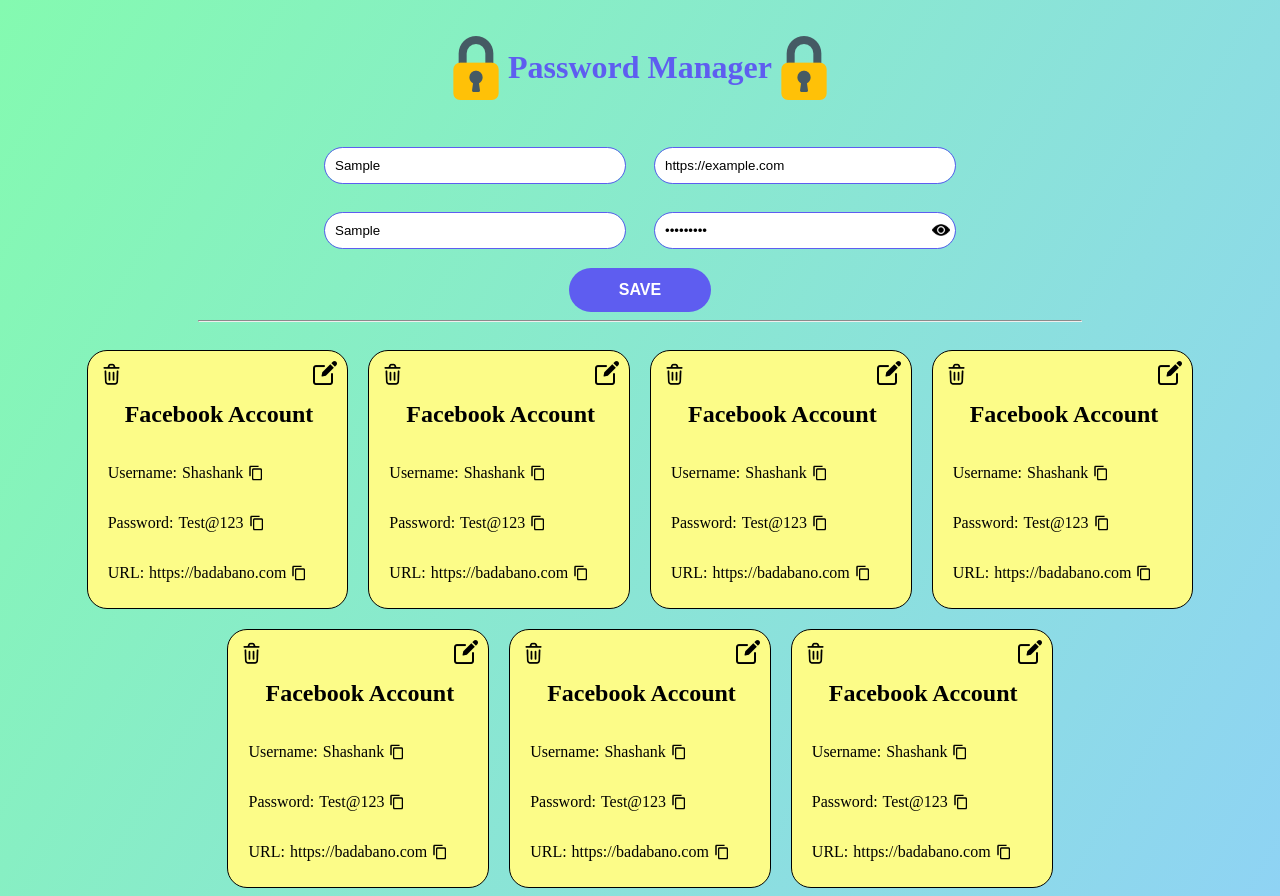
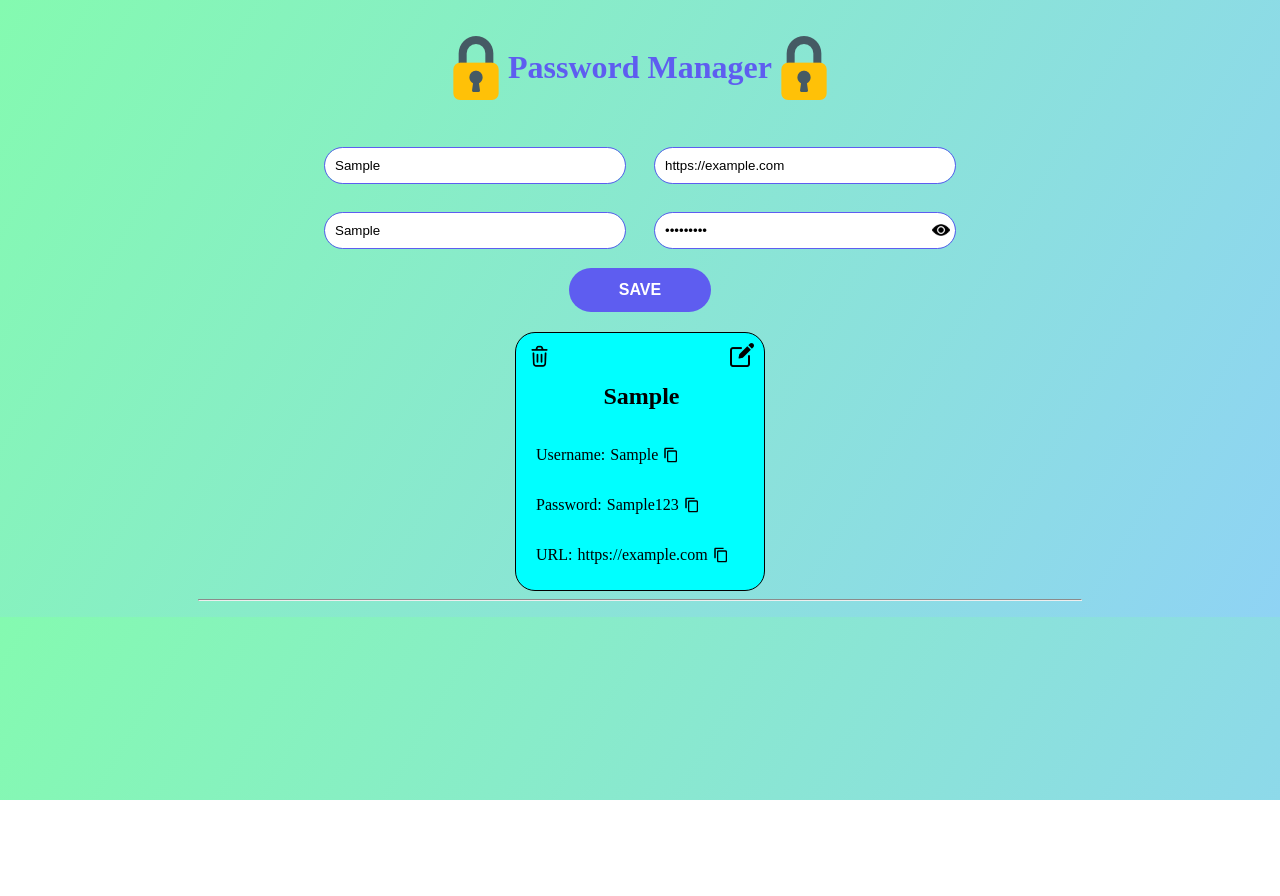
Before and after one commit to Shashankok/react-password-manager, a React (Vite) app: page / in a window 1280 px wide. Both pictures are taken after typing "Sample", "https://example.com", "Sample", "Sample123" into the empty fields and a click on the button "SAVE". After the commit the page ends 800 px from the top, so only its background shows below. Built offline with nearby package versions, Linux system fonts and the light colour scheme.

Commit message:
added functionality to save password in card

```diff
--- a/src/App.jsx
+++ b/src/App.jsx
@@ -2,23 +2,26 @@ import './App.css'
 import InputComp from './components/InputComp'
 import HeadingComp from './components/HeadingComp'
 import PasswordsCard from './components/PasswordsCard'
+import React, { useState } from 'react'
 
 function App () {
+  const [form, setform] = useState({
+    siteName: '',
+    url: '',
+    userName: '',
+    password: ''
+  })
+
+  const handleChange = e => {
+    setform({ ...form, [e.target.name]: e.target.value })
+  }
+
   return (
     <>
       <div className='container'>
         <HeadingComp />
-        <InputComp />
+        <InputComp form={form} handleChange={handleChange} />
         <hr />
-        <div className='card-container'>
-          <PasswordsCard />
-          <PasswordsCard />
-          <PasswordsCard />
-          <PasswordsCard />
-          <PasswordsCard />
-          <PasswordsCard />
-          <PasswordsCard />
-        </div>
       </div>
     </>
   )
--- a/src/components/InputComp.jsx
+++ b/src/components/InputComp.jsx
@@ -1,31 +1,93 @@
-import { useRef } from 'react'
+import { useEffect, useRef, useState } from 'react'
+import PasswordsCard from './PasswordsCard'
 
-const InputComp = () => {
+const InputComp = ({ form, handleChange }) => {
   const ref = useRef()
+  const [passwordVisible, setPasswordVisible] = useState(false)
+  const [passwordsArray, setPasswordsArray] = useState([])
+
+  useEffect(() => {
+    // localStorage.clear()
+    let passwords = localStorage.getItem('passwords')
+    if (passwords) {
+      setPasswordsArray(JSON.parse(passwords))
+    }
+  }, [])
+
+  // const [form, setform] = useState({
+  //   siteName: '',
+  //   url: '',
+  //   userName: '',
+  //   password: ''
+  // })
+
   const showPassword = () => {
     ref.current.src = ref.current.src.includes('/src/assets/eye.png')
       ? '/src/assets/eye-hidden.png'
       : '/src/assets/eye.png'
+
+    setPasswordVisible(!passwordVisible)
   }
+
+  const savePassword = () => {
+    setPasswordsArray([...passwordsArray, form])
+    console.log('New passwordsArray length:', passwordsArray.length)
+    localStorage.setItem('passwords', JSON.stringify([...passwordsArray, form]))
+  }
+
+  // const handleChange = e => {
+  //   setform({ ...form, [e.target.name]: e.target.value })
+  // }
 
   return (
     <>
       <div className='input-container'>
-        <input type='text' placeholder='Card Name' className='input-fields' />
-        <input type='url' placeholder='Website URL' className='input-fields' />
-        <input type='text' placeholder='Username' className='input-fields' />
+        <input
+          name='siteName'
+          value={form.siteName}
+          type='text'
+          placeholder='Card Name'
+          className='input-fields'
+          onChange={handleChange}
+        />
+        <input
+          name='url'
+          value={form.url}
+          type='url'
+          placeholder='Website URL'
+          className='input-fields'
+          onChange={handleChange}
+        />
+        <input
+          name='userName'
+          value={form.userName}
+          type='text'
+          placeholder='Username'
+          className='input-fields'
+          onChange={handleChange}
+        />
         <div className='password-input-container'>
           <input
-            type='password'
+            name='password'
+            value={form.password}
+            type={passwordVisible ? 'text' : 'password'}
             placeholder='Password'
             className='input-fields'
+            onChange={handleChange}
           />
           <span className='show-password' onClick={showPassword}>
             <img ref={ref} src='/src/assets/eye.png' alt='' className='eye' />
           </span>
         </div>
       </div>
-      <button className='save-btn'>SAVE</button>
+      <button className='save-btn' onClick={savePassword}>
+        SAVE
+      </button>
+      <div className='card-container'>
+        {passwordsArray.map(item => (
+          <PasswordsCard item={item} arrayLength={passwordsArray.length} />
+        ))}
+      </div>
     </>
   )
 }
--- a/src/components/PasswordsCard.css
+++ b/src/components/PasswordsCard.css
@@ -10,12 +10,13 @@
     border: 1px solid black;
     border-radius: 20px;
     padding: 10px;
-    background-color: #fcfc88;
-
+    min-width: 250px;
+    background-color:cyan;
 }
 .card-top{
     display: flex;
     align-items: start;
+    justify-content: space-between;
 }
 
 .card-heading{
--- a/src/components/PasswordsCard.jsx
+++ b/src/components/PasswordsCard.jsx
@@ -1,26 +1,41 @@
+import { useEffect, useState } from 'react'
 import './PasswordsCard.css'
 
-const PasswordsCard = () => {
+const PasswordsCard = ({ item, arrayLength }) => {
+  // const [cardClass, setCardClass] = useState('card')
+  // // console.log('item is ' + item)
+  // console.log('username is ' + item.userName)
+  // const cardBG = () => {
+  //   const colors = ['#92fc88', '#ffb663', '#a763ff']
+  //   return colors[arrayLength % colors.length]
+  // }
+
+  // const setClassName = () => {
+  //   let rem = colors[arrayLength % colors.length]
+  //   setCardClass(cardClass + ' card' + rem)
+  // }
+
   return (
+    // <div className={setClassName} style={{ backgroundColor: cardBG() }}>
     <div className='card'>
       <div className='card-top'>
         <img src='/src/assets/delete.png' alt='' />
-        <h2 className='card-heading'>Facebook Account</h2>
+        <h2 className='card-heading'>{item.siteName}</h2>
         <img src='/src/assets/edit.png' alt='' />
       </div>
       <div className='username-container'>
         <p className='username-key'>Username:</p>
-        <p className='username-value'>Shashank</p>
+        <p className='username-value'>{item.userName}</p>
         <img src='/src/assets/copy.png' alt='' className='copy-icon' />
       </div>
       <div className='password-container'>
         <p className='password-key'>Password:</p>
-        <p className='password-value'>Test@123</p>
+        <p className='password-value'>{item.password}</p>
         <img src='/src/assets/copy.png' alt='' className='copy-icon' />
       </div>
       <div className='url-container'>
         <p className='url-key'>URL:</p>
-        <p className='url-value'>https://badabano.com</p>
+        <a className='url-value'>{item.url}</a>
         <img src='/src/assets/copy.png' alt='' className='copy-icon' />
       </div>
     </div>
```
